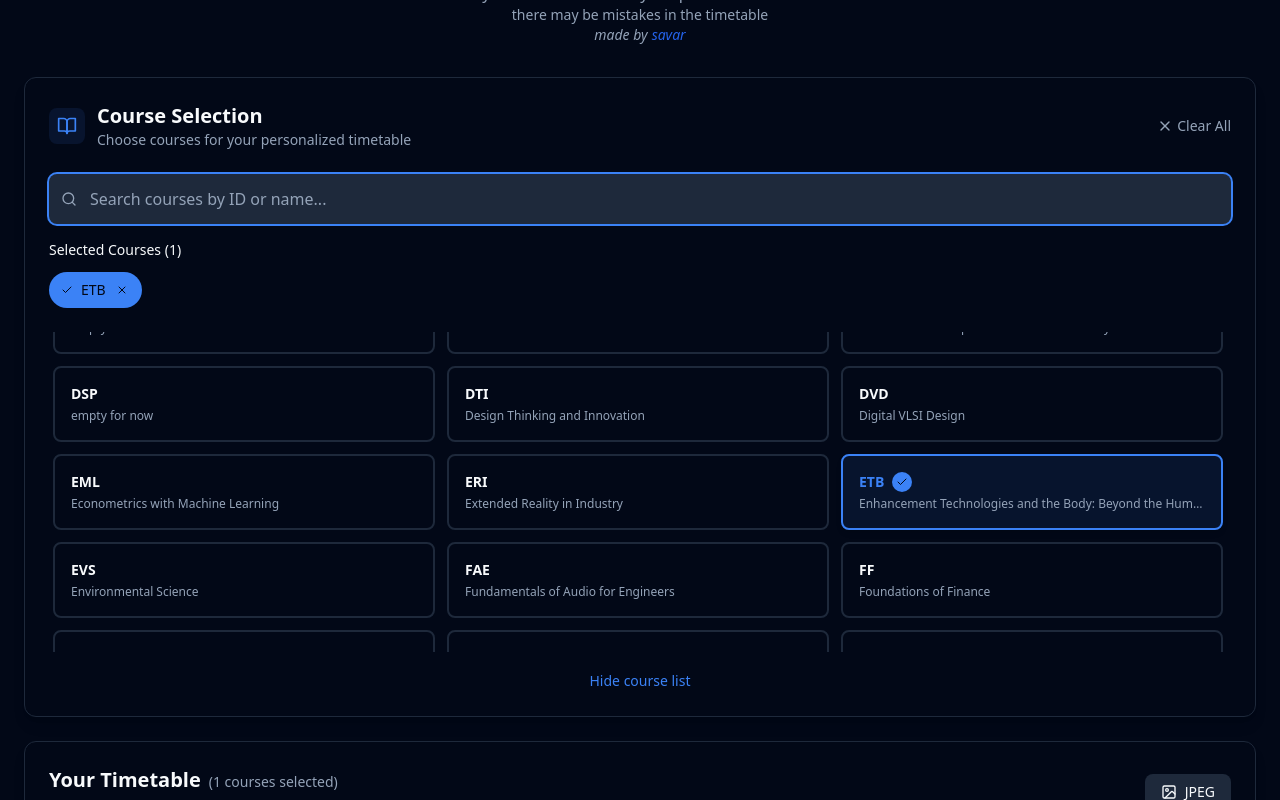
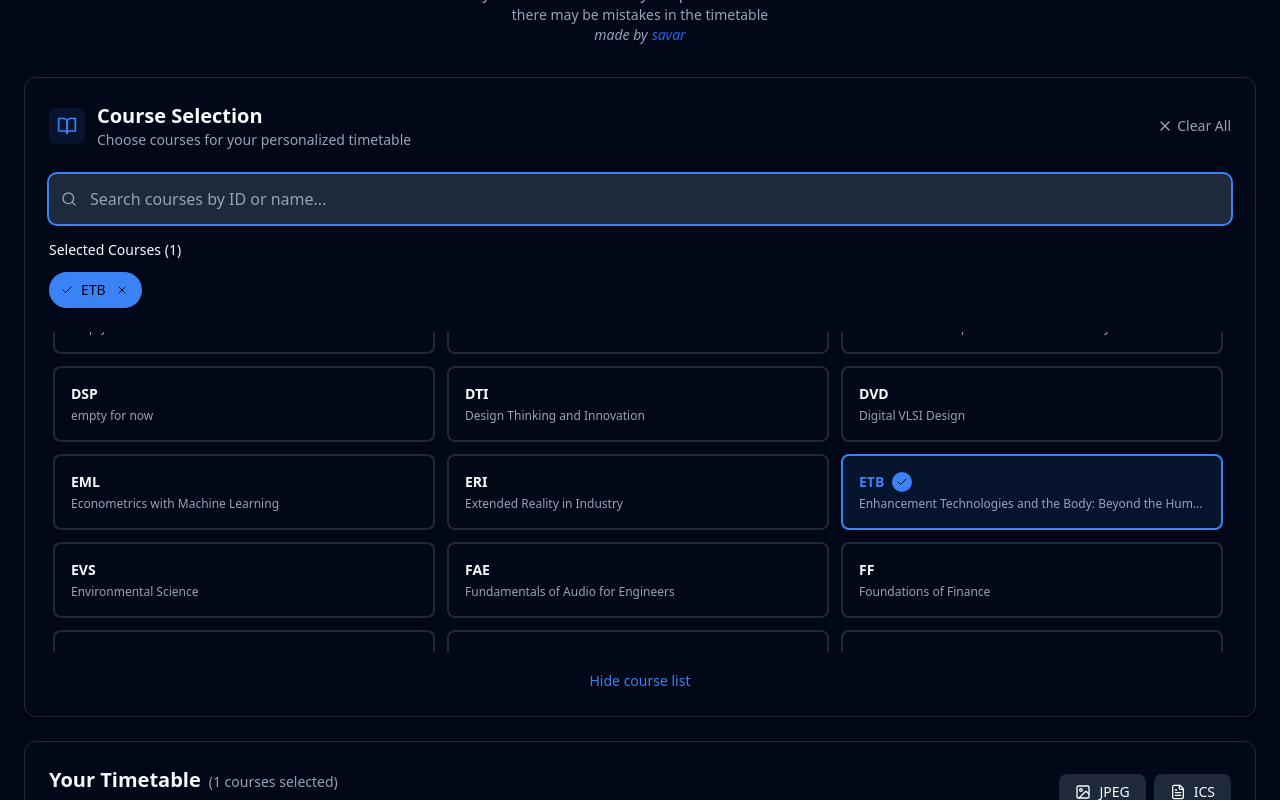
Before and after one commit to savarbhasin/college-timetable, a Next.js app: page / in a window 1280 px wide. Both pictures are taken after a click on the element 1032 px from the left and 487 px from the top of the page. Shown: the part 87-887 px from the top of the page. Built offline with nearby package versions, Linux system fonts and the light colour scheme.

Commit message:
add: ics functionality

```diff
--- a/components/Timetable.tsx
+++ b/components/Timetable.tsx
@@ -130,6 +130,131 @@ export default function Timetable({ selected }: Props) {
     }
   };
 
+  // Download timetable as an iCalendar (.ics) file so users can import into Google Calendar
+  const downloadAsICS = () => {
+    if (!timetableRef.current) return;
+
+    // Helper to format date-time in YYYYMMDDTHHMMSS format
+    const pad = (n: number) => n.toString().padStart(2, '0');
+    const formatDateTime = (d: Date) => {
+      const hours = d.getHours();
+      const adjustedHours = hours < 8 ? hours + 12 : hours;
+      return `${d.getFullYear()}${pad(d.getMonth() + 1)}${pad(d.getDate())}T${pad(adjustedHours)}${pad(d.getMinutes())}00`;
+    };
+
+    // Find upcoming Monday (start of next week) as base date
+    const now = new Date();
+    const offsetToMonday = (1 - now.getDay() + 7) % 7; // getDay(): 0=Sun
+    const monday = new Date(now);
+    monday.setHours(0, 0, 0, 0);
+    monday.setDate(now.getDate() + offsetToMonday);
+
+    let icsLines: string[] = [
+      'BEGIN:VCALENDAR',
+      'VERSION:2.0',
+      'PRODID:-//College Timetable//EN',
+    ];
+
+    days.forEach((day, dayIndex) => {
+      const dayDate = new Date(monday);
+      dayDate.setDate(monday.getDate() + dayIndex);
+
+      let i = 0;
+      while (i < timeSlots.length) {
+        const slot = timeSlots[i];
+        const entries = getFilteredEntries(day, slot);
+
+        if (entries.length === 1) {
+          // Try to merge consecutive identical entries
+          const entry = entries[0];
+          let j = i + 1;
+          while (j < timeSlots.length) {
+            const nextEntries = getFilteredEntries(day, timeSlots[j]);
+            if (
+              nextEntries.length === 1 &&
+              nextEntries[0].courseId === entry.courseId &&
+              nextEntries[0].classroom === entry.classroom &&
+              nextEntries[0].classType === entry.classType
+            ) {
+              j++;
+            } else {
+              break;
+            }
+          }
+
+          // slot i is start, slot j-1 is end
+          const [startStr] = timeSlots[i].split('-');
+          const [, endStr] = timeSlots[j - 1].split('-');
+
+          const [startH, startM] = startStr.split(':').map(Number);
+          const [endH, endM] = endStr.split(':').map(Number);
+
+          const startDate = new Date(dayDate);
+          startDate.setHours(startH, startM, 0, 0);
+
+          const endDate = new Date(dayDate);
+          endDate.setHours(endH, endM, 0, 0);
+
+          const uid = `${entry.courseId}-${day}-${startStr}-${endStr}`;
+
+          icsLines.push(
+            'BEGIN:VEVENT',
+            `UID:${uid}@college-timetable`,
+            `SUMMARY:${entry.courseId}`,
+            `DTSTART:${formatDateTime(startDate)}`,
+            `DTEND:${formatDateTime(endDate)}`,
+            `LOCATION:${entry.classroom}`,
+            `DESCRIPTION:${entry.classType}`,
+            'RRULE:FREQ=WEEKLY',
+            'END:VEVENT'
+          );
+
+          i = j; // Skip processed slots
+        } else {
+          // Zero or multiple entries – create separate events per entry for this slot
+          entries.forEach((entry) => {
+            const [startStr, endStr] = slot.split('-');
+            const [startH, startM] = startStr.split(':').map(Number);
+            const [endH, endM] = endStr.split(':').map(Number);
+
+            const startDate = new Date(dayDate);
+            startDate.setHours(startH, startM, 0, 0);
+            const endDate = new Date(dayDate);
+            endDate.setHours(endH, endM, 0, 0);
+
+            const uid = `${entry.courseId}-${day}-${slot}`;
+
+            icsLines.push(
+              'BEGIN:VEVENT',
+              `UID:${uid}@college-timetable`,
+              `SUMMARY:${entry.courseId}`,
+              `DTSTART:${formatDateTime(startDate)}`,
+              `DTEND:${formatDateTime(endDate)}`,
+              `LOCATION:${entry.classroom}`,
+              `DESCRIPTION:${entry.classType}`,
+              'RRULE:FREQ=WEEKLY',
+              'END:VEVENT'
+            );
+          });
+          i++;
+        }
+      }
+    });
+
+    icsLines.push('END:VCALENDAR');
+
+    const blob = new Blob([icsLines.join('\r\n')], { type: 'text/calendar' });
+    const url = URL.createObjectURL(blob);
+
+    const link = document.createElement('a');
+    link.href = url;
+    link.download = `timetable-${new Date().toISOString().split('T')[0]}.ics`;
+    link.click();
+
+    URL.revokeObjectURL(url);
+  };
+
+
   const getFilteredEntries = (day: string, slot: string): TimetableEntry[] => {
     const entries = data[day]?.[slot] || [];
     if (selected.length === 0) return entries;
@@ -189,6 +314,13 @@ export default function Timetable({ selected }: Props) {
             >
               <Image className="w-4 h-4" />
               <span>JPEG</span>
+            </button>
+            <button
+              onClick={downloadAsICS}
+              className="flex items-center space-x-2 px-4 py-2 bg-secondary text-secondary-foreground rounded-lg hover:bg-secondary/80 transition-colors text-sm font-medium"
+            >
+              <FileText className="w-4 h-4" />
+              <span>ICS</span>
             </button>
             {/* <button
               onClick={downloadAsPDF}
```
